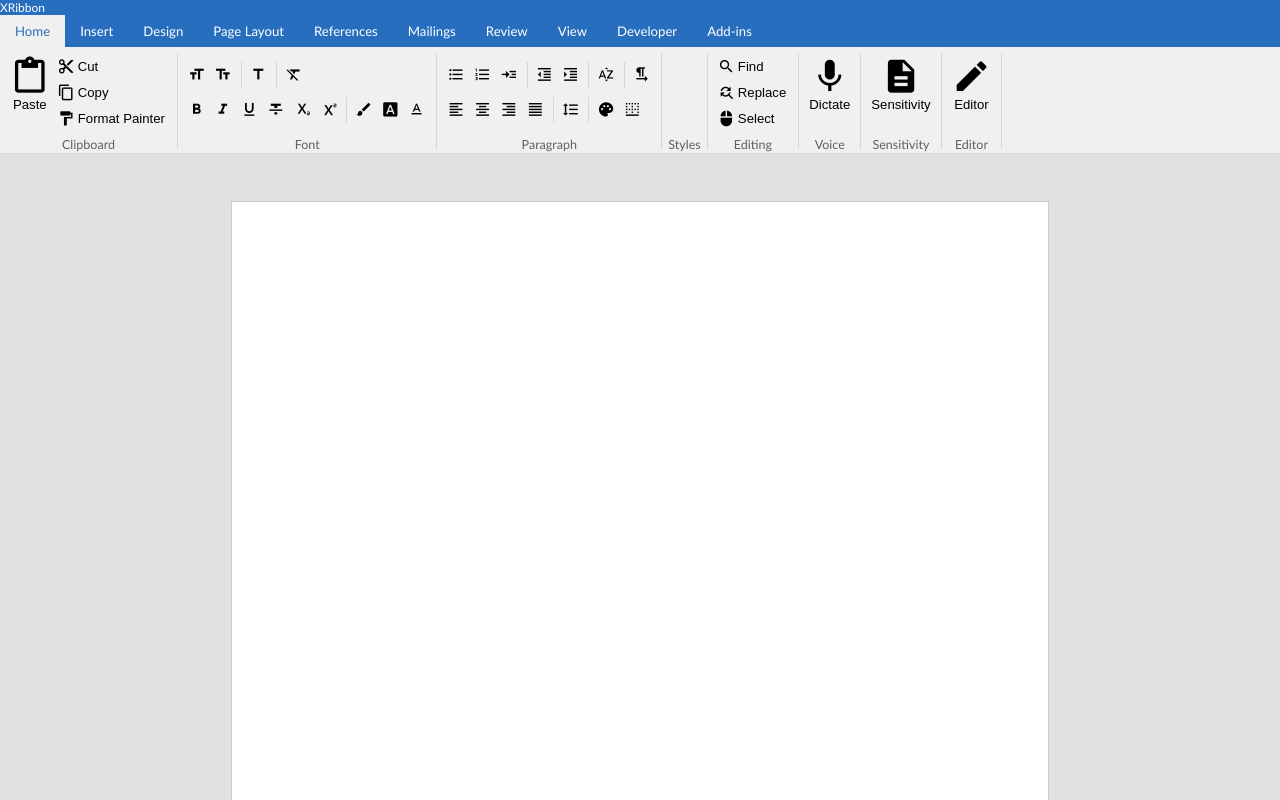
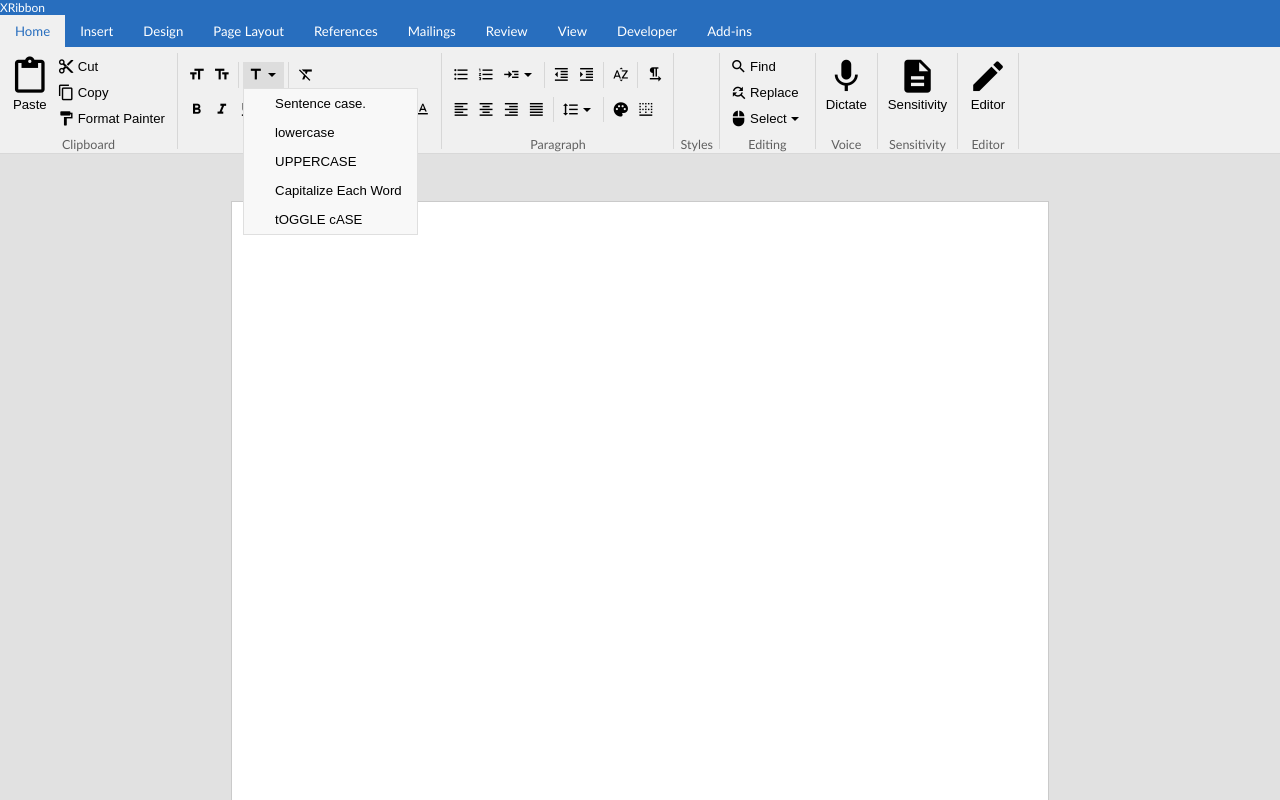
Before and after one commit to epicabsol/x-ribbon, a Vue app: page / in a window 1280 px wide. Both pictures are taken after a click on the button "title". Built offline with nearby package versions, Linux system fonts and the light colour scheme.

Commit message:
Implemented menus.

```diff
--- a/src/App.vue
+++ b/src/App.vue
@@ -19,7 +19,15 @@
                                     <x-button name="Increase Font Size" icon="format_size"></x-button>
                                     <x-button name="Decrease Font Size" icon="text_fields"></x-button>
                                     <x-separator></x-separator>
-                                    <x-button name="Change Case" icon="title"></x-button>
+                                    <x-menu-button name="Change Case" icon="title">
+                                        <template v-slot:menu>
+                                            <x-button name="Sentence case." icon=""></x-button>
+                                            <x-button name="lowercase" icon=""></x-button>
+                                            <x-button name="UPPERCASE" icon=""></x-button>
+                                            <x-button name="Capitalize Each Word" icon=""></x-button>
+                                            <x-button name="tOGGLE cASE" icon=""></x-button>
+                                        </template>
+                                    </x-menu-button>
                                     <x-separator></x-separator>
                                     <x-button name="Clear All Formatting" icon="format_clear"></x-button>
                                 </x-ribbon-row>
@@ -31,7 +39,17 @@
                                     <x-button name="Subscript" icon="subscript"></x-button>
                                     <x-button name="Superscript" icon="superscript"></x-button>
                                     <x-separator></x-separator>
-                                    <x-button name="Text Effects and Typography" icon="brush"></x-button>
+                                    <x-menu-button name="Text Effects and Typography" icon="brush">
+                                        <template v-slot:menu>
+                                            <x-button name="Outline" icon=""></x-button>
+                                            <x-button name="Shadow" icon=""></x-button>
+                                            <x-button name="Reflection" icon=""></x-button>
+                                            <x-button name="Glow" icon=""></x-button>
+                                            <x-button name="Number Styles" icon=""></x-button>
+                                            <x-button name="Ligatures" icon=""></x-button>
+                                            <x-button name="Stylistic Sets" icon=""></x-button>
+                                        </template>
+                                    </x-menu-button>
                                     <x-button name="Text Highlight Color" icon="font_download"></x-button>
                                     <x-button name="Font Color" icon="text_format"></x-button>
                                 </x-ribbon-row>
@@ -42,7 +60,13 @@
                                 <x-ribbon-row>
                                     <x-button name="Bullets" icon="format_list_bulleted"></x-button>
                                     <x-button name="Numbering" icon="format_list_numbered"></x-button>
-                                    <x-button name="Multilevel List" icon="read_more"></x-button>
+                                    <x-menu-button name="Multilevel List" icon="read_more">
+                                        <template v-slot:menu>
+                                            <x-button name="Change List Level" icon=""></x-button>
+                                            <x-button name="Define New Multilevel List..." icon=""></x-button>
+                                            <x-button name="Define New List Style..." icon=""></x-button>
+                                        </template>
+                                    </x-menu-button>
                                     <x-separator></x-separator>
                                     <x-button name="Decrease Indent" icon="format_indent_decrease"></x-button>
                                     <x-button name="Increase Indent" icon="format_indent_increase"></x-button>
@@ -57,7 +81,20 @@
                                     <x-button name="Align Right" icon="format_align_right"></x-button>
                                     <x-button name="Justify" icon="format_align_justify"></x-button>
                                     <x-separator></x-separator>
-                                    <x-button name="Line and Paragraph Spacing" icon="format_line_spacing"></x-button>
+                                    <x-menu-button name="Line and Paragraph Spacing" icon="format_line_spacing">
+                                        <template v-slot:menu>
+                                            <x-button name="1.0" icon=""></x-button>
+                                            <x-button name="1.15" icon=""></x-button>
+                                            <x-button name="1.5" icon=""></x-button>
+                                            <x-button name="2.0" icon=""></x-button>
+                                            <x-button name="2.5" icon=""></x-button>
+                                            <x-button name="3.0" icon=""></x-button>
+                                            <x-button name="Line Spacing Options..." icon=""></x-button>
+                                            <x-separator></x-separator>
+                                            <x-button name="Add Space Before Paragraph" icon=""></x-button>
+                                            <x-button name="Remove Space After Paragraph" icon=""></x-button>
+                                        </template>
+                                    </x-menu-button>
                                     <x-separator></x-separator>
                                     <x-button name="Shading" icon="palette"></x-button>
                                     <x-button name="Borders" icon="border_bottom"></x-button>
@@ -70,7 +107,14 @@
                             <x-ribbon-stack>
                                 <x-button name="Find" icon="search"></x-button>
                                 <x-button name="Replace" icon="find_replace"></x-button>
-                                <x-button name="Select" icon="mouse"></x-button>
+                                <x-menu-button name="Select" icon="mouse">
+                                    <template v-slot:menu>
+                                        <x-button name="Select All" icon=""></x-button>
+                                        <x-button name="Select Objects" icon=""></x-button>
+                                        <x-button name="Select With Similar Formatting" icon=""></x-button>
+                                        <x-button name="Selection Pane..." icon=""></x-button>
+                                    </template>
+                                </x-menu-button>
                             </x-ribbon-stack>
                         </x-ribbon-group>
                         <x-ribbon-group name="Voice">
@@ -105,6 +149,7 @@ import XRibbonGroup from "./components/XRibbonGroup.vue";
 import XRibbonStack from "./components/XRibbonStack.vue";
 import XRibbonRow from "./components/XRibbonRow.vue";
 import XButton from "./components/XButton.vue";
+import XMenuButton from "./components/XMenuButton.vue";
 import XSeparator from "./components/XSeparator.vue";
 import XRibbonTabInfo from "./models/XRibbonTabInfo";
 
@@ -115,6 +160,7 @@ import XRibbonTabInfo from "./models/XRibbonTabInfo";
         XRibbonStack,
         XRibbonRow,
         XButton,
+        XMenuButton,
         XSeparator
     },
 })
@@ -176,6 +222,7 @@ body {
     --app-accent: rgb(40, 110, 190);
     --app-ribbon: rgb(240, 240, 240);
     --app-content: rgb(225, 225, 225);
+    --app-overlay: rgb(248, 248, 248);
 
     --app-border-light: rgba(0, 0, 0, 0.1);
     --app-hover-light: rgba(0, 0, 0, 0.08);
--- a/src/components/XButton.vue
+++ b/src/components/XButton.vue
@@ -1,9 +1,13 @@
 <template>
-    <button>
-        <i class="button-icon material-icons">{{ icon }}</i>
-        <div class="button-label">
-            {{ name }}
-        </div>
+    <button @mousedown="onMouseDown" @click="onClick">
+        <slot>
+            <div class="button-content">
+                <i class="button-icon material-icons">{{ icon }}</i>
+                <div class="button-label">
+                    {{ name }}
+                </div>
+            </div>
+        </slot>
     </button>
 </template>
 
@@ -14,19 +18,29 @@ import { Component, Prop, Vue } from "vue-property-decorator";
 export default class XButton extends Vue {
     @Prop() public icon!: string;
     @Prop() public name!: string;
+
+    private onMouseDown(event: MouseEvent) {
+        this.$emit("mousedown", event);
+    }
+
+    private onClick(event: MouseEvent) {
+        this.$emit("click", event);
+    }
 }
 </script>
 
-<style scoped>
+<style>
 button {
     background: none;
     border: none;
     outline: none;
-    padding: 4px;
     font-size: inherit;
+    padding: 0px;
+    display: flex;
+    box-sizing: border-box;
 }
 
-button:hover {
+button:hover, button.active {
     background-color: var(--app-hover-light);
 }
 
@@ -38,4 +52,28 @@ button:active {
     text-align: center;
 }
 
+.button-content {
+    padding: 4px;
+}
+
+/**
+ * Dropdown buttons
+ */
+.dropdown button {
+    /*height: 2em !important;*/
+    align-items: center;
+    white-space: pre;
+}
+
+.dropdown button .button-content {
+    display: flex;
+    flex-direction: row;
+    align-items: center;
+    padding: 6px 12px 6px 10px !important;
+}
+
+.dropdown button .button-label {
+    display: unset !important;
+}
+
 </style>
--- /dev/null
+++ b/src/components/XDropdown.vue
@@ -0,0 +1,81 @@
+<template>
+    <div class="dropdown-anchor">
+        <div ref="dropdown" class="dropdown" tabindex="0" v-bind:class="{ visible: value }" v-on:blur="onBlur">
+            <slot></slot>
+        </div>
+    </div>
+</template>
+
+<script lang="ts">
+import { Component, Prop, Watch, Vue } from "vue-property-decorator";
+
+@Component
+export default class XDropdown extends Vue {
+    @Prop() public value!: boolean;
+
+    private setVisibility(visible: boolean) {
+        this.$emit("input", visible);
+    }
+
+    @Watch("value")
+    onPropertyChanged(value: boolean, oldValue: boolean) {
+        if (value && !oldValue) {
+            console.log(this.value);
+            this.$nextTick(() => {
+                const dropdown = this.$refs.dropdown as HTMLElement;
+                dropdown.focus();
+            });
+            console.log(this.$refs.dropdown);
+            console.log(document.activeElement);
+        }
+    }
+
+    private onBlur() {
+        this.setVisibility(false);
+    }
+}
+</script>
+
+<style scoped>
+.dropdown {
+    z-index: 100;
+    position: absolute;
+    background-color: var(--app-overlay);
+    top: 100%;
+    text-align: left;
+    box-sizing: border-box;
+    display: flex;
+    flex-direction: column;
+    align-content: stretch;
+    visibility: hidden;
+    opacity: 0.0;
+    transition: opacity 0.15s, transform 0.15s, visibility 0.0s linear 0.15s;
+    transform: translateY(-5px);
+
+    border: 1px solid var(--app-border-light);
+    /*box-shadow: 0px 2px 15px rgba(0, 0, 0, 0.45);*/
+}
+
+.dropdown.visible {
+    opacity: 1.0;
+    visibility: visible;
+    transform: none;
+    transition: opacity 0.15s, transform 0.15s;
+}
+
+.dropdown.visible:focus {
+    outline: none;
+}
+
+.dropdown-anchor {
+    position: absolute;
+    left: 0px;
+    right: 0px;
+    top: 0px;
+    bottom: 0px;
+    align-self: stretch;
+    display: flex;
+    flex-direction: column;
+    align-items: stretch;
+}
+</style>
--- /dev/null
+++ b/src/components/XDropdownIcon.vue
@@ -0,0 +1,20 @@
+<template>
+    <svg class="dropdown-icon" width="8" height="4">
+        <polygon points="0,0 8,0 4,4" />
+    </svg>
+</template>
+
+<script lang="ts">
+import { Component, Vue } from "vue-property-decorator";
+
+@Component
+export default class XDropdownIcon extends Vue {
+}
+</script>
+
+<style scoped>
+.dropdown-icon {
+    padding: 2px 0px;
+    margin: 4px;
+}
+</style>
--- /dev/null
+++ b/src/components/XMenuButton.vue
@@ -0,0 +1,58 @@
+<template>
+    <x-button class="menu-button" :class="{ active: isMenuVisible }" :icon="icon" :name="name" @mousedown="onMouseDown" @click="onClick">
+        <x-dropdown class="button-dropdown" v-model="isMenuVisible"><slot name="menu"></slot></x-dropdown>
+        <div class="button-content">
+            <slot>
+                <i class="button-icon material-icons">{{ icon }}</i>
+                <div class="button-label">
+                    {{ name }}
+                </div>
+            </slot>
+            <x-dropdown-icon></x-dropdown-icon>
+        </div>
+    </x-button>
+</template>
+
+<script lang="ts">
+import { Component, Prop, Vue } from "vue-property-decorator";
+import XButton from "./XButton.vue";
+import XDropdownIcon from "./XDropdownIcon.vue";
+import XDropdown from "./XDropdown.vue";
+
+@Component({
+    components: {
+        XButton,
+        XDropdownIcon,
+        XDropdown
+    }
+})
+export default class XMenuButton extends Vue {
+    private isMenuVisible = false;
+    @Prop() public icon!: string;
+    @Prop() public name!: string;
+
+    onMouseDown(event: MouseEvent) {
+        event.preventDefault();
+        console.log("MenuButton Mouse Down!");
+        this.isMenuVisible = !this.isMenuVisible;
+    }
+
+    onClick(event: MouseEvent) {
+
+        event.preventDefault();
+        console.log("MenuButton Mouse Down!");
+        this.isMenuVisible = true;
+    }
+}
+</script>
+
+<style>
+.menu-button {
+    position: relative;
+}
+
+.button-dropdown .dropdown {
+    min-width: 100%;
+}
+
+</style>
--- a/src/components/XRibbonGroup.vue
+++ b/src/components/XRibbonGroup.vue
@@ -43,7 +43,7 @@ export default class XRibbonGroup extends Vue {
     padding-top: 5px;
 }
 
-.ribbon-group button {
+.ribbon-group .button-content {
     display: flex;
     flex-direction: column;
     align-items: center;
@@ -56,14 +56,18 @@ export default class XRibbonGroup extends Vue {
 }
 
 .ribbon-group .ribbon-stack .separator {
-    height: 2em;
+    height: 100%;
 }
 
 .ribbon-group .ribbon-stack button {
+    height: 2em;
+    align-items: center;
+}
+
+.ribbon-group .ribbon-stack .button-content {
     display: flex;
     flex-direction: row;
     align-items: center;
-    height: 2em;
     padding: 2px 6px 2px 4px;
     width: unset;
 }
@@ -74,8 +78,21 @@ export default class XRibbonGroup extends Vue {
 }
 
 .ribbon-group .ribbon-stack .ribbon-row button {
+    height: auto;
+}
+
+.ribbon-group .ribbon-stack .ribbon-row button .button-content {
     padding: 4px;
-    width: 2em;
+}
+
+.ribbon-group .ribbon-stack .ribbon-row button .button-icon {
+    width: 1em;
+    height: 1em;
+    margin-right: 0px;
+}
+
+.ribbon-group .ribbon-stack button .button-dropdown-icon {
+    margin-left: 2px;
 }
 
 .ribbon-group .ribbon-stack .ribbon-row button .button-label {
```
Also changed, not shown: src/components/XSeparator.vue (+9 -0 lines).
